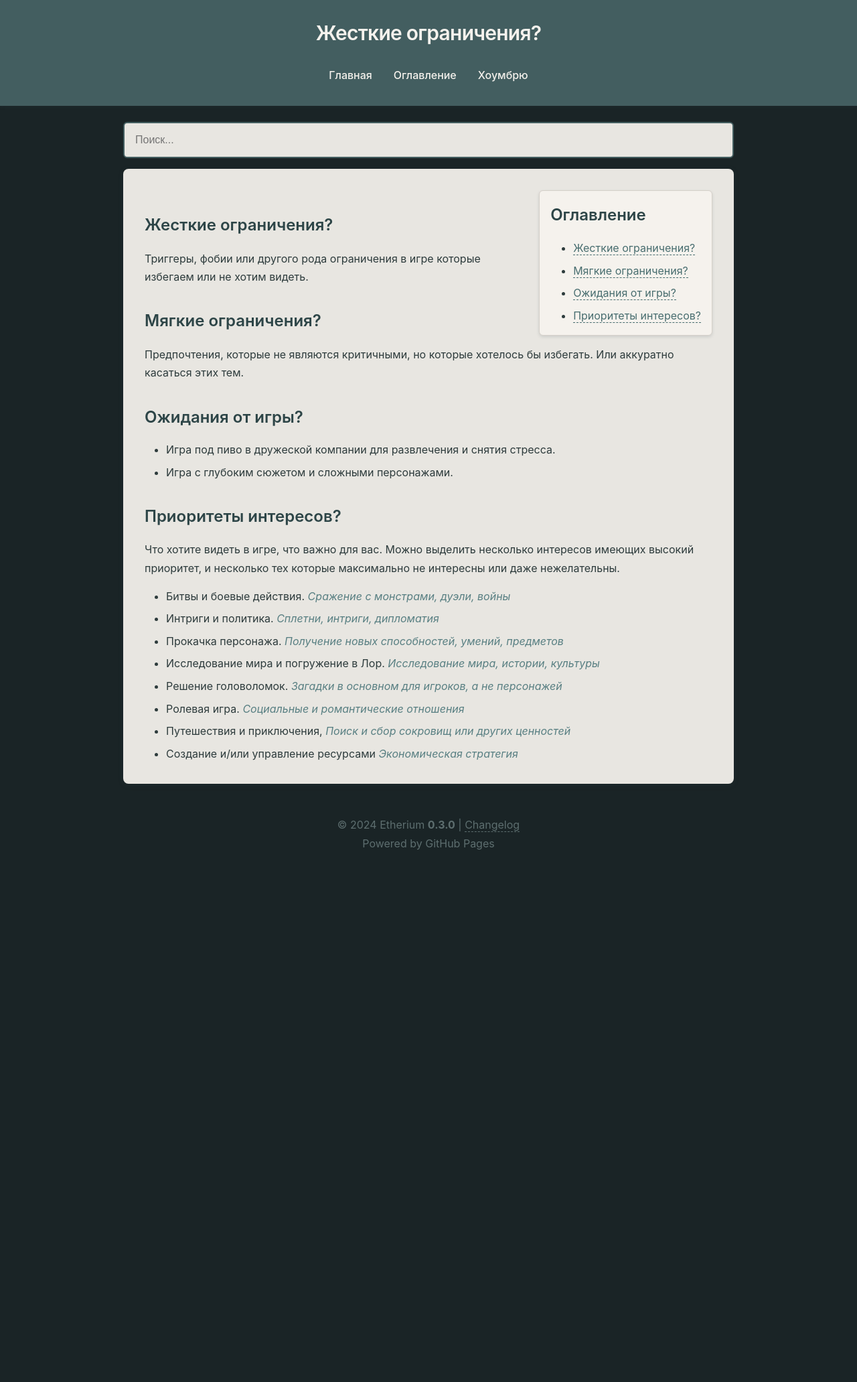
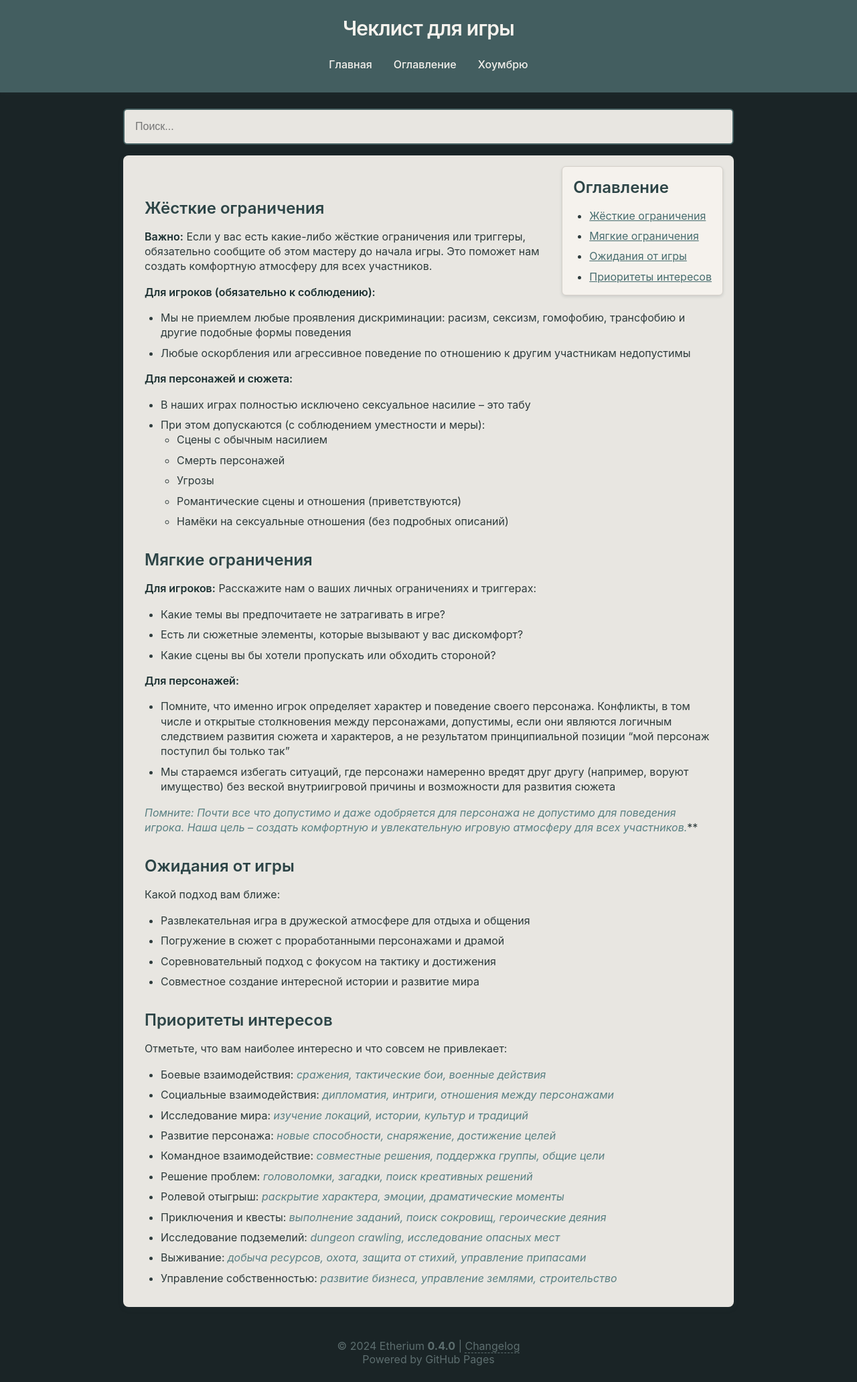
Before and after one commit to KovalevEvgeniy/etherium, a Jekyll site: the page built from data/checklist/index.md, in a window 1280 px wide. Shown: the whole page at 67% size. Built offline with Jekyll 4.4.1, drawn with Linux system fonts in a browser that asks for light colours; our own code applies the rules of GitHub Pages for plain Markdown files; before the commit the page ends 1297 px from its top, so only the background shows below that.

Commit message:
added checklist page and updated search script

```diff
--- a/_includes/table_of_contents.html
+++ b/_includes/table_of_contents.html
@@ -1,24 +1,21 @@
 {% capture table_of_contents %}
 <ul>
-    {% assign headings = page.content | markdownify | split: '<h' %}
+    {% assign headings = page.content | markdownify | split: '<h2' %}
     {% for heading in headings %}
     {% if heading contains '>' %}
     {% assign heading_parts = heading | split: '>' %}
-    {% assign heading_level = heading_parts[0] | split: ' ' | first %}
-    {% assign heading_text = heading_parts[1] | split: '</' | first | strip_html | strip %}
-{% assign heading_id = heading_text | slugify %}
-
-{% if heading_level contains '2' or heading_level contains '3' %}
-<li style="margin-left: {{ (heading_level | minus: 1) }}px;">
-    <a href="#{{ heading_id }}">{{ heading_text }}</a>
-</li>
-{% endif %}
-{% endif %}
-{% endfor %}
+    {% assign heading_text = heading_parts[1] | split: '</h2' | first | strip_html | strip %}
+    {% assign heading_id = heading_text | slugify %}
+    <li>
+        <a href="#{{ heading_id }}">{{ heading_text }}</a>
+    </li>
+    {% endif %}
+    {% endfor %}
 </ul>
 {% endcapture %}
 
-{% if table_of_contents and heading_level contains '2' or heading_level contains '3' %}
+{% assign h2_count = page.content | markdownify | split: '<h2' | size | minus: 1 %}
+{% if h2_count > 0 %}
 <div class="table-of-contents">
     <h2>Оглавление</h2>
     {{ table_of_contents }}
--- a/_layouts/default.html
+++ b/_layouts/default.html
@@ -21,10 +21,7 @@
 
 <div class="search">
     <div class="container">
-        <form action="{{ '/search' | relative_url }}" method="get">
-            <input type="search" name="search" placeholder="Поиск...">
-            <!--                <button type="submit">Найти</button>-->
-        </form>
+        <input type="search" name="search" placeholder="Поиск...">
     </div>
 </div>
 
@@ -48,7 +45,7 @@
 </main>
 
 <footer class="footer">
-    <p>&copy; {{ "now" | date: "%Y" }} Etherium <strong>0.3.0</strong> | <a href="{{ '/changelog' | relative_url }}">Changelog</a></p>
+    <p>&copy; {{ "now" | date: "%Y" }} Etherium <strong>0.4.0</strong> | <a href="{{ '/changelog' | relative_url }}">Changelog</a></p>
     <p>Powered by GitHub Pages</p>
 </footer>
 </body>
--- a/assets/css/style.css
+++ b/assets/css/style.css
@@ -50,10 +50,14 @@
     box-sizing: border-box;
 }
 
+html {
+    font-size: 16px;
+}
+
 body {
     font-family: -apple-system, BlinkMacSystemFont, "Segoe UI", Roboto, "Helvetica Neue", Arial, sans-serif;
     font-size: var(--font-size-base);
-    line-height: 1.7;
+    line-height: 1.25;
     color: var(--color-text-main);
     background-color: var(--color-bg-main);
     text-rendering: optimizeLegibility;
@@ -162,26 +166,29 @@ nav a:hover {
 
     p {
         margin-bottom: var(--spacing-md);
-        line-height: 1.7;
+        line-height: 1.4;
     }
 
     ul, ol {
-        padding-left: var(--spacing-xl);
-        line-height: 1.7;
+        padding-left: var(--spacing-lg);
+        line-height: 1.4;
+        margin-bottom: var(--spacing-md);
 
         li {
             margin-bottom: var(--spacing-sm);
-            line-height: 1.6;
+            line-height: 1.4;
             &:last-child {
                 margin-bottom: 0;
             }
+        }
+
+        &:last-child {
+            margin-bottom: 0;
         }
     }
 
     a {
         color: var(--color-link);
-        text-decoration: none;
-        border-bottom: 1px dashed;
         transition: color 0.2s;
 
         &:hover {
@@ -248,16 +255,12 @@ nav a:hover {
 .result {
     display: none;
     background-color: var(--color-overlay);
-    padding: var(--spacing-md);
     overflow-y: auto;
     z-index: 1000;
 }
 
 .results {
     list-style: none;
-    padding: 0;
-    margin: var(--spacing-lg) auto;
-    max-width: 960px;
 }
 
 .search-result-item {
@@ -283,8 +286,10 @@ nav a:hover {
 
 .search-section {
     margin: var(--spacing-lg) 0;
-    padding-left: var(--spacing-lg);
-    border-left: 3px solid var(--color-primary);
+
+    &:last-child {
+        margin-bottom: 0;
+    }
 
     h4 {
         font-size: var(--font-size-lg);
@@ -294,9 +299,7 @@ nav a:hover {
     }
 
     a {
-        text-decoration: none;
         color: inherit;
-        border-bottom: none;
         transition: color 0.2s;
 
         &:hover h4 {
@@ -334,8 +337,8 @@ nav a:hover {
     color: var(--color-text-light);
     font-style: italic;
     font-size: var(--font-size-sm);
-    margin-top: var(--spacing-md);
-    padding-top: var(--spacing-md);
+    margin-top: var(--spacing-sm);
+    padding-top: var(--spacing-sm);
     border-top: 1px dashed var(--color-primary);
 }
 
@@ -348,17 +351,19 @@ nav a:hover {
     border-radius: var(--radius-md);
     border: 1px solid var(--color-border);
     box-shadow: 0 2px 4px var(--color-shadow);
+    margin-top: calc(-1 * var(--spacing-md));
+    margin-right: calc(-1 * var(--spacing-md));
 }
 
 /* Адаптивность */
 @media (max-width: 768px) {
     :root {
-        --spacing-lg: 1.25rem;
-        --spacing-xl: 1.5rem;
+        --spacing-lg: 1rem;
+        --spacing-xl: 1.2rem;
     }
 
-    body {
-        font-size: var(--font-size-sm);
+    html {
+        font-size: 14px;
     }
 
     .container {
--- a/assets/js/script.js
+++ b/assets/js/script.js
@@ -106,6 +106,7 @@ const Search = {
         const queryRegex = new RegExp(query, 'gi');
         const highlightMatch = text => text.replace(queryRegex, match => `<span class="highlight">${match}</span>`);
         const MAX_PARAGRAPHS = 3;
+        const WORDS_AROUND = 5;
 
         const normalizedContent = content
             .replace(/\\n/g, '\n')
@@ -118,11 +119,54 @@ const Search = {
             .map(p => p.trim())
             .filter(p => p);
 
+        const getMatchContext = paragraph => {
+            // Находим все совпадения
+            const matches = [...paragraph.matchAll(new RegExp(query, 'gi'))]
+                .sort((a, b) => a.index - b.index);
+
+            if (!matches.length) return '';
+
+            // Создаем массив диапазонов для извлечения текста
+            const ranges = matches.reduce((acc, match, index) => {
+                const start = match.index;
+                const end = start + match[0].length;
+
+                // Находим начало и конец контекста
+                const contextStart = Math.max(0,
+                    paragraph.lastIndexOf(' ', Math.max(0, start - WORDS_AROUND * 7)) + 1);
+                const contextEnd = Math.min(paragraph.length,
+                    paragraph.indexOf(' ', end + WORDS_AROUND * 7) === -1
+                        ? paragraph.length
+                        : paragraph.indexOf(' ', end + WORDS_AROUND * 7));
+
+                // Если это первый диапазон или он не пересекается с предыдущим
+                if (index === 0 || contextStart > acc[acc.length - 1].end) {
+                    acc.push({ start: contextStart, end: contextEnd });
+                } else {
+                    // Объединяем с предыдущим диапазоном
+                    acc[acc.length - 1].end = contextEnd;
+                }
+
+                return acc;
+            }, []);
+
+            // Формируем итоговый текст из диапазонов
+            return ranges.map((range, index) => {
+                const text = paragraph.substring(range.start, range.end);
+                const needStartEllipsis = range.start > 0;
+                const needEndEllipsis = range.end < paragraph.length;
+
+                return `${needStartEllipsis ? '... ' : ''}${text}${needEndEllipsis ? ' ...' : ''}`;
+            }).join(' ');
+        };
+
         const matchedParagraphs = paragraphs
             .filter(paragraph => paragraph.toLowerCase().includes(query.toLowerCase()))
             .slice(0, MAX_PARAGRAPHS)
-            .map(paragraph => highlightMatch(paragraph))
-            .map(paragraph => `<p>${paragraph}</p>`)
+            .map(paragraph => getMatchContext(paragraph))
+            .filter(context => context)
+            .map(context => highlightMatch(context))
+            .map(context => `<p>${context}</p>`)
             .join('');
 
         const totalMatches = paragraphs.filter(paragraph =>
@@ -130,9 +174,9 @@ const Search = {
         ).length;
 
         const hasMoreMatches = totalMatches > MAX_PARAGRAPHS;
-        const moreMatchesHtml = hasMoreMatches ?
-            `<p class="more-matches">И ещё ${totalMatches - MAX_PARAGRAPHS} совпадений в этой секции...</p>` :
-            '';
+        const moreMatchesHtml = hasMoreMatches
+            ? `<p class="more-matches">И ещё ${totalMatches - MAX_PARAGRAPHS} совпадений в этой секции...</p>`
+            : '';
 
         return (matchedParagraphs && `${matchedParagraphs}${moreMatchesHtml}`) || '<p>...</p>';
     },
--- a/data/checklist/index.md
+++ b/data/checklist/index.md
@@ -1,20 +1,59 @@
-## Жесткие ограничения?
-Триггеры, фобии или другого рода ограничения в игре которые избегаем или не хотим видеть.
+---
+layout: default
+title: Чеклист для игры
+---
 
-## Мягкие ограничения?
-Предпочтения, которые не являются критичными, но которые хотелось бы избегать. Или аккуратно касаться этих тем.
+## Жёсткие ограничения
 
-## Ожидания от игры?
-- Игра под пиво в дружеской компании для развлечения и снятия стресса.
-- Игра с глубоким сюжетом и сложными персонажами.
+**Важно:** Если у вас есть какие-либо жёсткие ограничения или триггеры, обязательно сообщите об этом мастеру до начала игры. Это поможет нам создать комфортную атмосферу для всех участников.
 
-## Приоритеты интересов?
-Что хотите видеть в игре, что важно для вас. Можно выделить несколько интересов имеющих высокий приоритет, и несколько тех которые максимально не интересны или даже нежелательны.
-- Битвы и боевые действия. _Сражение с монстрами, дуэли, войны_
-- Интриги и политика. _Сплетни, интриги, дипломатия_
-- Прокачка персонажа. _Получение новых способностей, умений, предметов_
-- Исследование мира и погружение в Лор. _Исследование мира, истории, культуры_
-- Решение головоломок. _Загадки в основном для игроков, а не персонажей_
-- Ролевая игра. _Социальные и романтические отношения_
-- Путешествия и приключения, _Поиск и сбор сокровищ или других ценностей_
-- Создание и/или управление ресурсами _Экономическая стратегия_
+**Для игроков (обязательно к соблюдению):**
+- Мы не приемлем любые проявления дискриминации: расизм, сексизм, гомофобию, трансфобию и другие подобные формы поведения
+- Любые оскорбления или агрессивное поведение по отношению к другим участникам недопустимы
+
+**Для персонажей и сюжета:**
+- В наших играх полностью исключено сексуальное насилие – это табу
+- При этом допускаются (с соблюдением уместности и меры):
+    - Сцены с обычным насилием
+    - Смерть персонажей
+    - Угрозы
+    - Романтические сцены и отношения (приветствуются)
+    - Намёки на сексуальные отношения (без подробных описаний)
+
+## Мягкие ограничения
+
+**Для игроков:**
+Расскажите нам о ваших личных ограничениях и триггерах:
+- Какие темы вы предпочитаете не затрагивать в игре?
+- Есть ли сюжетные элементы, которые вызывают у вас дискомфорт?
+- Какие сцены вы бы хотели пропускать или обходить стороной?
+
+**Для персонажей:**
+- Помните, что именно игрок определяет характер и поведение своего персонажа. Конфликты, в том числе и открытые столкновения между персонажами, допустимы, если они являются логичным следствием развития сюжета и характеров, а не результатом принципиальной позиции "мой персонаж поступил бы только так"
+- Мы стараемся избегать ситуаций, где персонажи намеренно вредят друг другу (например, воруют имущество) без веской внутриигровой причины и возможности для развития сюжета
+
+*Помните: Почти все что допустимо и даже одобряется для персонажа не допустимо для поведения игрока. Наша цель – создать комфортную и увлекательную игровую атмосферу для всех участников.***
+
+## Ожидания от игры
+
+Какой подход вам ближе:
+- Развлекательная игра в дружеской атмосфере для отдыха и общения
+- Погружение в сюжет с проработанными персонажами и драмой
+- Соревновательный подход с фокусом на тактику и достижения
+- Совместное создание интересной истории и развитие мира
+
+## Приоритеты интересов
+
+Отметьте, что вам наиболее интересно и что совсем не привлекает:
+
+- Боевые взаимодействия: _сражения, тактические бои, военные действия_
+- Социальные взаимодействия: _дипломатия, интриги, отношения между персонажами_
+- Исследование мира: _изучение локаций, истории, культур и традиций_
+- Развитие персонажа: _новые способности, снаряжение, достижение целей_
+- Командное взаимодействие: _совместные решения, поддержка группы, общие цели_
+- Решение проблем: _головоломки, загадки, поиск креативных решений_
+- Ролевой отыгрыш: _раскрытие характера, эмоции, драматические моменты_
+- Приключения и квесты: _выполнение заданий, поиск сокровищ, героические деяния_
+- Исследование подземелий: _dungeon crawling, исследование опасных мест_
+- Выживание: _добыча ресурсов, охота, защита от стихий, управление припасами_
+- Управление собственностью: _развитие бизнеса, управление землями, строительство_
```
Also changed, not shown: data/glossary/index.md (+3 -2 lines), changelog.md.
